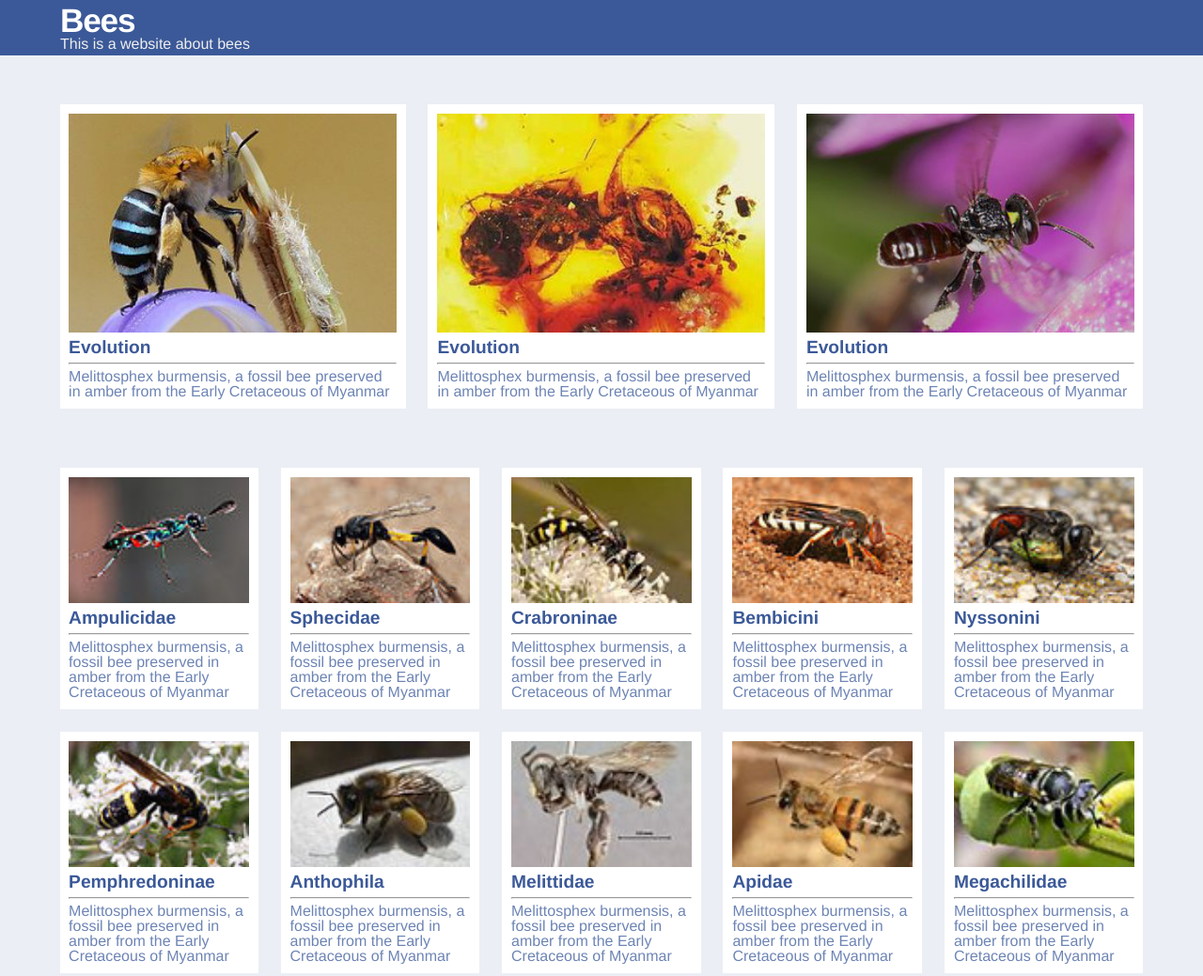
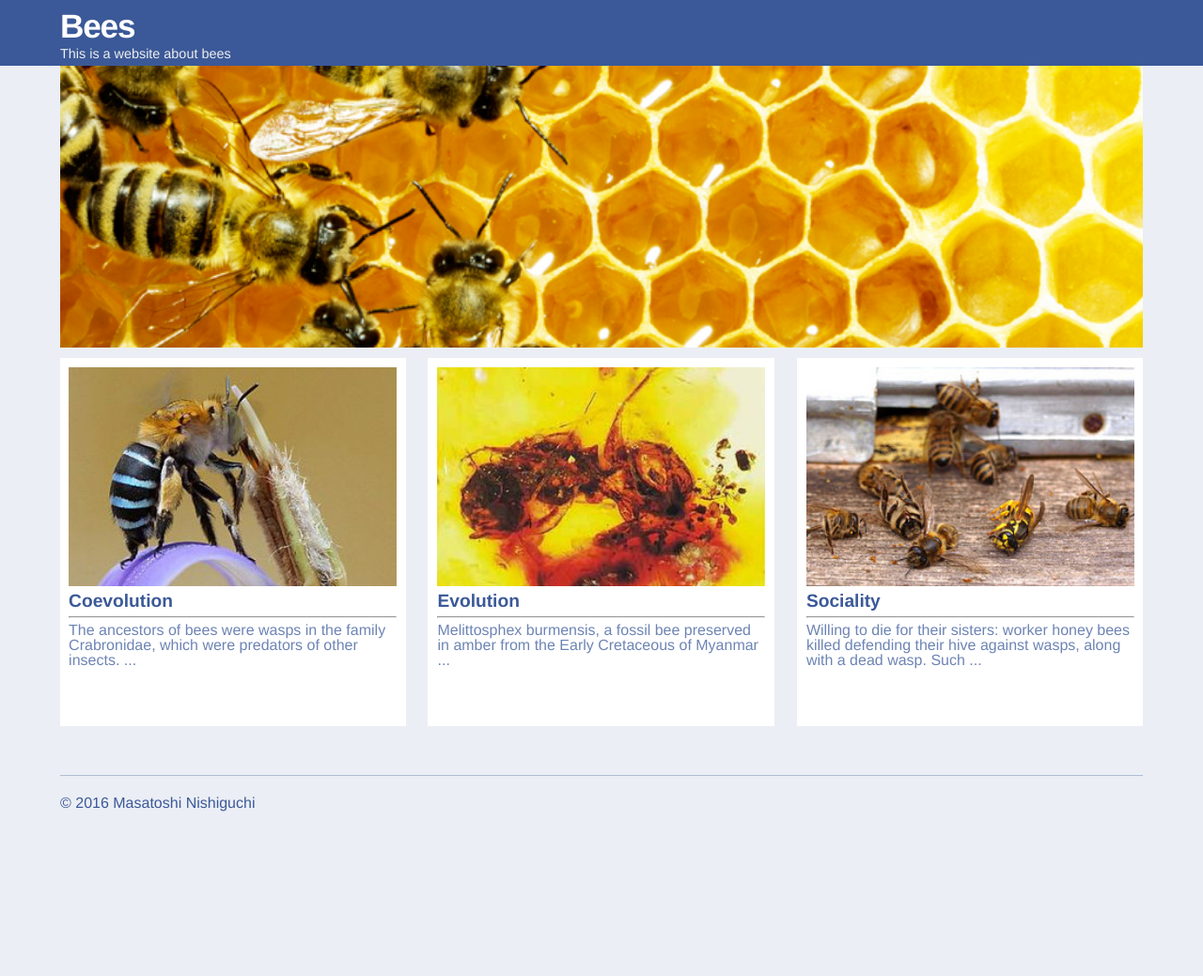
Before and after one commit to mnishiguchi/mobile_first_design, a plain HTML site: page index.html at #/description in a window 1280 px wide. Shown: the top 1039 px of the page at 94% size. After the commit the page ends 884 px from the top, so only its background shows below. Drawn offline with nearby package versions, Linux system fonts and the light colour scheme; some packages are replaced by stand-ins of ours.

Commit message:
Clean up styles

```diff
--- a/css/desktop_first.css
+++ b/css/desktop_first.css
@@ -41,7 +41,11 @@ h1, h2, h3, h4, p {
   line-height: 1;
 }
 h1, h2, h3, h4 { color: #3b5998; }
-h1 { font-size: 2.5em; }
+h1 {
+  font-family: Georgia, serif;
+  font-size: 2.5em;
+  padding-bottom: 20px;
+}
 h2 { font-size: 2.0em; }
 h3 { font-size: 1.7em; }
 h4 { font-size: 1.2em; }
@@ -57,16 +61,22 @@ a {
 a:hover {
   color: #afbdd4;
 }
+/* Adjust the block width responsively */
 .wrapper {
   display: block;
   width: 90%;
   margin: 0 auto ;
 }
+/* This is a section inside of the wrapper */
 .row {
   display: block;
   clear: both;
   margin-bottom: 40px;
-  overflow:auto;  /* This is to prevent the margin collapsing */
+  overflow: hidden;  /* This is to prevent the margin collapsing */
+}
+/* This is a special wrapper for a page content */
+.wrapper.page-content {
+  margin: 20px auto;
 }
 
 
@@ -75,26 +85,33 @@ a:hover {
  */
 
 
+.app-navbar {
+  background: #3b5998;
+  color: white;
+  display: block;
+  clear: both;
+  overflow: hidden;  /* This is to prevent the margin collapsing */
+}
+
 #logo {
   font-size: 2.2em;
   font-family: Helvetica, Arial, sans-serif;
   letter-spacing: -1.2px;
+  padding-bottom: 5px;
   color: white;
-}
-
-header {
-  background: #3b5998;
-  color: white;
+  cursor: default;  /* Default cursor instead of the finger pointing */
 }
 
 hgroup {
   float: left;
   display: block;
   width: 40%;
-  margin: 4px 0;
+  margin-top: 10px
 }
 hgroup p {
   color: #eee;
+  font-size: 0.9em;
+  padding-bottom: 5px;
 }
 
 nav {
@@ -115,14 +132,29 @@ nav li a {
   display: block;
   text-align: center;
   vertical-align: middle;
-  line-height: 60px;
-  height: 60px;
+  line-height: 80px;
+  height: 80px;
   padding: 0 12px;
 }
 nav li a.active {
   color: white;
   cursor: default;  /* Default cursor instead of the finger pointing */
 }
+
+
+/*
+  jumbotron
+*/
+
+
+#jumbotron {
+  display: block;
+  height: 300px;
+  background: url("../img/beehive.jpg");
+  background-size: cover;
+  background-position: center;
+}
+
 
 /*
   All figures
@@ -148,7 +180,6 @@ figure hr {
 }
 figure p {
   overflow: hidden;
-  text-overflow: ellipsis;
 }
 
 
@@ -165,7 +196,9 @@ figure p {
 .three-columns {
   margin: 0 -1.1%;
 }
-
+.three-columns figure p {
+  height: 100px;
+}
 
 /*
   .five-columns
@@ -180,6 +213,9 @@ figure p {
 .five-columns {
   margin: 0 -1.1%;
 }
+.five-columns figure p {
+  height: 200px;
+}
 
 
 /*
@@ -191,9 +227,10 @@ footer {
   display: block;
   clear: both;
   padding: 20px 0;
-  overflow:auto;  /* This is to prevent the margin collapsing */
+  overflow: hidden;  /* This is to prevent the margin collapsing */
   color: #3b5998;
   border-top: 1px solid #afbdd4;
+  margin-top: 40px;
 }
 
 
@@ -236,11 +273,14 @@ footer {
   figure .description {
     width: 70%;
     float: right;
-  }
-  .description {
     padding-left: 10px;
   }
+
+  .five-columns figure p {
+    height: 80px;
+  }
 }
+
 
 /* Extra Small Devices, Phones */
 @media only screen and (max-width : 480px) {
@@ -252,11 +292,18 @@ footer {
     display: block;
   }
   figure img {
-    width: 50%;
+    width: 200px;
   }
   figure .description {
     width: 100%;
     display: block;
     padding: 5px 0;
   }
+  .three-columns figure p {
+  height: 80px;
+  }
+  .five-columns figure p {
+    height: 80px;
+  }
+
 }
--- a/js/app.js
+++ b/js/app.js
@@ -41,7 +41,9 @@
       })
       .when("/species", {
           title:       "Species",
-          templateUrl: "partials/species.html"
+          templateUrl: "partials/species.html",
+          controller:   SpeciesController,
+          controllerAs: "vm",
       })
       .when("/resources", {
           title:       "Resources",
@@ -88,123 +90,134 @@
   // View controllers.
   //=============================================//
 
+
   angular
     .module( "app" )
     .controller( "HomeController", HomeController );
 
     HomeController.$inject = [];
 
-    function HomeController( _data ) {
+    function HomeController() {
 
-      this.bees_1 = [
+      this.bees = [
         {
-          name: "Evolution",
+          name: "Coevolution",
           imgUrl: "img/Amegilla_cingulata.jpg",
-          linkUrl: "_",
-          desc: "Melittosphex burmensis, a fossil bee preserved in amber from the Early Cretaceous of Myanmar"
+          linkUrl: "https://en.wikipedia.org/wiki/Bee#Coevolution",
+          desc: "The ancestors of bees were wasps in the family Crabronidae, which were predators of other insects."
         },
         {
           name: "Evolution",
           imgUrl: "img/fossil.jpg",
-          linkUrl: "_",
+          linkUrl: "https://en.wikipedia.org/wiki/Bee#Evolution",
           desc: "Melittosphex burmensis, a fossil bee preserved in amber from the Early Cretaceous of Myanmar"
         },
         {
-          name: "Evolution",
-          imgUrl: "img/Tetragonula_carbonaria.jpg",
-          linkUrl: "_",
-          desc: "Melittosphex burmensis, a fossil bee preserved in amber from the Early Cretaceous of Myanmar"
+          name: "Sociality",
+          imgUrl: "img/Wasp_attack.jpg",
+          linkUrl: "https://en.wikipedia.org/wiki/Bee#Sociality",
+          desc: "Willing to die for their sisters: worker honey bees killed defending their hive against wasps, along with a dead wasp. Such eusocial behaviour is favoured by the haplodiploid sex determination system of bees."
         },
       ];
 
-      this.bees_2 = [
+    } // end HomeController
+
+
+  angular
+    .module( "app" )
+    .controller( "SpeciesController", SpeciesController );
+
+    SpeciesController.$inject = [];
+
+    function SpeciesController() {
+
+      this.bees = [
         {
           name: "Ampulicidae",
           imgUrl: "img/Ampulicidae.jpg",
-          linkUrl: "_",
-          desc: "Melittosphex burmensis, a fossil bee preserved in amber from the Early Cretaceous of Myanmar"
+          linkUrl: "https://en.wikipedia.org/wiki/Ampulicidae",
+          desc: "The Ampulicidae, or cockroach wasps, are a small (about 170 species), primarily tropical family of sphecoid wasps, all of which use various cockroaches as prey for their larvae."
         },
         {
           name: "Sphecidae",
           imgUrl: "img/Sphecidae.jpg",
-          linkUrl: "_",
-          desc: "Melittosphex burmensis, a fossil bee preserved in amber from the Early Cretaceous of Myanmar"
-        },
+          linkUrl: "https://en.wikipedia.org/wiki/Sphecidae",
+          desc: "The Sphecidae are a cosmopolitan family of parasitoidal wasps that includes sand wasps, mud daubers, and other thread-waisted wasps."},
         {
           name: "Crabroninae",
           imgUrl: "img/Crabroninae.jpg",
-          linkUrl: "_",
-          desc: "Melittosphex burmensis, a fossil bee preserved in amber from the Early Cretaceous of Myanmar"
+          linkUrl: "https://en.wikipedia.org/wiki/Crabroninae",
+          desc: "The subfamily Crabroninae is the most diverse group in the wasp family Crabronidae, containing over 100 genera. The subfamily consists of solitary, predatory wasps. The adult females of many groups dig tunnels in the ground for nesting, but others use different techniques, including the construction of tube-like mud nests (e.g., Trypoxylon politum)."
         },
         {
           name: "Bembicini ",
           imgUrl: "img/Bembicini.jpg",
-          linkUrl: "_",
-          desc: "Melittosphex burmensis, a fossil bee preserved in amber from the Early Cretaceous of Myanmar"
+          linkUrl: "https://en.wikipedia.org/wiki/Bembicini",
+          desc: "The Bembicini, or sand wasps, are a large tribe of crabronid wasps, comprising 20 genera. Bembicines are predators on various groups of insects. The type of prey captured tends to be rather consistent within each genus, with flies (Diptera) being the most common type of prey taken."
         },
         {
           name: "Nyssonini",
           imgUrl: "img/Nyssonini.jpg",
-          linkUrl: "_",
-          desc: "Melittosphex burmensis, a fossil bee preserved in amber from the Early Cretaceous of Myanmar"
+          linkUrl: "https://en.wikipedia.org/wiki/Nyssonini",
+          desc: "The Nyssonini are a group of cleptoparasitic bembicine wasps generally distinguished by the petiolate second submarginal cell of the forewing and rather strongly sculptured head and mesosoma (a common trait in cleptoparasitic wasps). Most species also bear sharp propodeal projections and spiny hind tibiae."
         },
         {
           name: "Pemphredoninae",
           imgUrl: "img/Pemphredoninae.jpg",
-          linkUrl: "_",
-          desc: "Melittosphex burmensis, a fossil bee preserved in amber from the Early Cretaceous of Myanmar"
+          linkUrl: "https://en.wikipedia.org/wiki/Pemphredoninae",
+          desc: "The subfamilly Pemphredoninae also known as the aphid wasps, is a large group in the wasp family Crabronidae. Historically, this subfamily has frequently been accorded family status. The subfamily consists of solitary, predatory wasps, each genus having its own distinct and consistent prey preferences."
         },
         {
           name: "Anthophila",
           imgUrl: "img/Anthophila.jpg",
-          linkUrl: "_",
-          desc: "Melittosphex burmensis, a fossil bee preserved in amber from the Early Cretaceous of Myanmar"
+          linkUrl: "https://en.wikipedia.org/wiki/Bee",
+          desc: "Bees are flying insects closely related to wasps and ants, known for their role in pollination and, in the case of the best-known bee species, the European honey bee, for producing honey and beeswax. Bees are a monophyletic lineage within the superfamily Apoidea, presently considered as a clade Anthophila."
         },
         {
           name: "Melittidae",
           imgUrl: "img/Melittidae.jpg",
-          linkUrl: "_",
-          desc: "Melittosphex burmensis, a fossil bee preserved in amber from the Early Cretaceous of Myanmar"
+          linkUrl: "https://en.wikipedia.org/wiki/Melittidae",
+          desc: "The Melittidae are a small bee family, with some 60 species in four genera, restricted to Africa and the northern temperate zone. Historically, the family has included the Dasypodaidae and Meganomiidae as subfamilies, but recent molecular studies indicate Melittidae (sensu lato) was paraphyletic, so each of the three historical subfamilies is now accorded family status, with Dasypodaidae as the basal group of bees, followed by meganomiids and melittids, which are sister taxa."
         },
         {
           name: "Apidae",
           imgUrl: "img/Apidae.jpg",
-          linkUrl: "_",
-          desc: "Melittosphex burmensis, a fossil bee preserved in amber from the Early Cretaceous of Myanmar"
+          linkUrl: "https://en.wikipedia.org/wiki/Apidae",
+          desc: "The Apidae is the largest family within the Apoidea, with at least 5700 species of bees, comprising the common honey bees, stingless bees (also used for honey production), carpenter bees, orchid bees, cuckoo bees, bumblebees, and various other less well-known tribes and groups. Many are valuable pollinators in natural habitats and for agricultural crops."
         },
         {
           name: "Megachilidae",
           imgUrl: "img/Megachilidae.jpg",
-          linkUrl: "_",
-          desc: "Melittosphex burmensis, a fossil bee preserved in amber from the Early Cretaceous of Myanmar"
+          linkUrl: "https://en.wikipedia.org/wiki/Megachilidae",
+          desc: "The Megachilidae are a cosmopolitan family of (mostly) solitary bees whose pollen-carrying structure (called a scopa) is restricted to the ventral surface of the abdomen (rather than mostly or exclusively on the hind legs as in other bee families)."
         },
         {
           name: "Andrenidae",
           imgUrl: "img/Andrenidae.jpg",
-          linkUrl: "_",
-          desc: "Melittosphex burmensis, a fossil bee preserved in amber from the Early Cretaceous of Myanmar"
+          linkUrl: "https://en.wikipedia.org/wiki/Andrenidae",
+          desc: "The Andrenidae (commonly known as mining bees) are a large, nearly cosmopolitan family of solitary, ground-nesting bees. Most of the family's diversity is located in temperate or arid areas (warm temperate xeric). It includes some enormous genera (e.g., Andrena with over 1300 species, and Perdita with nearly 800)."
         },
         {
           name: "Halictidae",
           imgUrl: "img/Halictidae.jpg",
-          linkUrl: "_",
-          desc: "Melittosphex burmensis, a fossil bee preserved in amber from the Early Cretaceous of Myanmar"
+          linkUrl: "https://en.wikipedia.org/wiki/Halictidae",
+          desc: "The Halictidae is the second largest family of Apoidea bees. Halictid species occur all over the world and are usually dark-colored and often metallic in appearance. Several species are all or partly green and a few are red; a number of them have yellow markings, especially the males, which commonly possess yellow faces, a pattern widespread among the various families of bees."
         },
         {
           name: "Colletidae",
           imgUrl: "img/Colletidae.jpg",
-          linkUrl: "_",
-          desc: "Melittosphex burmensis, a fossil bee preserved in amber from the Early Cretaceous of Myanmar"
+          linkUrl: "https://en.wikipedia.org/wiki/Colletidae",
+          desc: "The Colletidae are a family of bees, and are often referred to collectively as plasterer bees or polyester bees, due to the method of smoothing the walls of their nest cells with secretions applied with their mouthparts; these secretions dry into a cellophane-like lining."
         },
         {
           name: "Stenotritidae",
           imgUrl: "img/Stenotritidae.jpg",
-          linkUrl: "_",
-          desc: "Melittosphex burmensis, a fossil bee preserved in amber from the Early Cretaceous of Myanmar"
+          linkUrl: "https://en.wikipedia.org/wiki/Stenotritidae",
+          desc: "The Stenotritidae are the smallest of all formally recognized bee families, with only 21 species in two genera, all of them restricted to Australia. Historically, they were generally considered to belong in the family Colletidae, but the stenotritids are presently considered their sister taxon, and deserving of family status."
         },
       ];
 
-    } // end HomeController
+    } // end SpeciesController
 
 
   // angular
@@ -217,8 +230,7 @@
   //     }
   //   };
 
-  //   GalleryController.$inject = [
-  //     "_data"
+  //   GalleryController.$inject = []; //     "_data"
   //   ];
 
   //   function GalleryController( _data ) {
@@ -228,25 +240,25 @@
   //   } // end GalleryController
 
 
-  angular
-    .module( "app" )
-    .controller( "ResourcesController", ResourcesController );
+  // angular
+  //   .module( "app" )
+  //   .controller( "ResourcesController", ResourcesController );
 
-    ResourcesController.resolve = {
-      _data: function( ResourcesData ) {
-        return ResourcesData.getData();
-      }
-    };
+  //   ResourcesController.resolve = {
+  //     _data: function( ResourcesData ) {
+  //       return ResourcesData.getData();
+  //     }
+  //   };
 
-    ResourcesController.$inject = [
-      "_data"
-    ];
+  //   ResourcesController.$inject = [
+  //     "_data"
+  //   ];
 
-    function ResourcesController( _data ) {
+  //   function ResourcesController( _data ) {
 
-      this.resources = _data;
+  //     this.resources = _data;
 
-    } // end ResourcesController
+  //   } // end ResourcesController
 
 
   //=============================================//
--- a/layout/app-navbar.html
+++ b/layout/app-navbar.html
@@ -1,8 +1,10 @@
-<header class="row">
+<div class="app-navbar">
   <div class="wrapper">
-    <hgroup ng-href="{{ $ctrl.paths[ 0 ] }}">
-      <h1 id="logo" >Bees</h1>
-      <p>This is a website about bees</p>
+    <hgroup>
+      <a ng-href="{{ $ctrl.paths[ 0 ] }}">
+        <h1 id="logo">Bees</h1>
+        <p>This is a website about bees</p>
+      </a>
     </hgroup>
 
     <nav>
@@ -23,4 +25,4 @@
       </ul>
     </nav>
   </div>
-</header>
+</div>
--- a/partials/home.html
+++ b/partials/home.html
@@ -2,13 +2,16 @@
 
 <div class="wrapper">
 
+  <!-- A big picture of a beehive -->
+  <header id="jumbotron">
+  </header>
+
   <div  class="row">
     <div class="three-columns">
-      <figure ng-repeat="bee in vm.bees_1">
+      <figure ng-repeat="bee in vm.bees">
 
         <a ng-href="{{ bee.linkUrl }}">
           <img
-            class="card-img-top"
             ng-src="{{ bee.imgUrl }}"
             alt="{{ bee.name }}"
             title="{{ bee.name }}" >
@@ -18,31 +21,7 @@
           <h4>{{ bee.name }}</h4>
           <hr>
           <p>
-            {{ bee.desc }}
-          </p>
-        </div>
-
-      </figure>
-    </div>
-  </div>
-
-  <div  class="row">
-    <div class="five-columns">
-      <figure ng-repeat="bee in vm.bees_2">
-
-        <a ng-href="{{ bee.linkUrl }}">
-          <img
-            class="card-img-top"
-            ng-src="{{ bee.imgUrl }}"
-            alt="{{ bee.name }}"
-            title="{{ bee.name }}" >
-        </a>
-
-        <div class="description">
-          <h4>{{ bee.name }}</h4>
-          <hr>
-          <p>
-            {{ bee.desc }}
+            {{ bee.desc | limitTo: 123 }} {{ bee.length < 123 ? '' : '...' }}
           </p>
         </div>
 
```
Also changed, not shown: partials/description.html (+2 -2 lines), partials/gallery.html (+5 -11 lines), partials/resources.html (+1 -1 lines), partials/species.html (+23 -4 lines), img/Wasp_attack.jpg (added), img/beehive.jpg (added), 1 other file.
